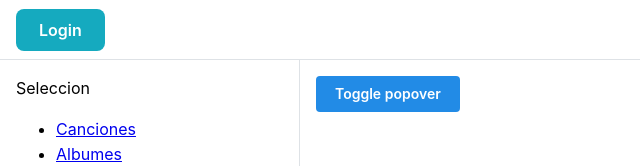
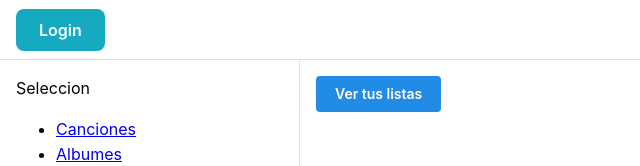
Before and after one commit to tf96-prog/xmusic_frontend, a React (Vite) app: page /listas in a window 1280 px wide. Shown: the top 166 px of the page, without its empty margins (0-640 px from the left). Built offline with nearby package versions, Linux system fonts and the light colour scheme.

Commit message:
Adding Cookie and close function to modal when the user log in

```diff
--- a/package.json
+++ b/package.json
@@ -18,6 +18,7 @@
     "postcss-preset-mantine": "^1.17.0",
     "postcss-simple-vars": "^7.0.1",
     "react": "^19.0.0",
+    "react-cookie": "^7.2.2",
     "react-dom": "^19.0.0",
     "react-player": "^2.16.0",
     "react-router": "^7.2.0",
--- a/src/App.tsx
+++ b/src/App.tsx
@@ -8,6 +8,7 @@ import Login from "./components/Login";
 import React, { useState } from "react";
 import ReactPlayer from "react-player";
 import ListaReproducciones from "./components/ListaReproducciones";
+import { CookiesProvider } from 'react-cookie';
 
 type Usuario={
     id: number
@@ -106,6 +107,7 @@ function App() {
     'setLista': setListaContext};
 
   return (
+    <CookiesProvider defaultSetOptions={{ path: '/' }}>
       <contUsuario.Provider value={userContext1}>
         <contCancion.Provider value={cancionContext1}>
           <contLista.Provider value={listaContext1}>
@@ -157,7 +159,7 @@ function App() {
 
 
       </contUsuario.Provider>
-
+    </CookiesProvider>
 
   )
 }
--- a/src/components/ListaReproducciones.tsx
+++ b/src/components/ListaReproducciones.tsx
@@ -43,7 +43,7 @@ function ListaReproduccion(){
             <>
                 <Popover width={200} position="bottom" withArrow shadow="md">
                     <Popover.Target>
-                    <Button>Toggle popover</Button>
+                        <Button>Ver tus listas</Button>
                     </Popover.Target>
                     <Popover.Dropdown>
                         <Text size="xs">Registrate para acceder a tus listas</Text>
--- a/src/components/Login.tsx
+++ b/src/components/Login.tsx
@@ -3,6 +3,7 @@ import { useDisclosure } from '@mantine/hooks';
 import { useForm } from '@mantine/form';
 import { useContext } from "react";
 import { contUsuario } from "../App";
+import { useCookies } from 'react-cookie';
 
 type FormValues = {
     usuario: string;
@@ -13,6 +14,7 @@ type FormValues = {
 
 function Login(){
 
+    const [cookies, setCookie] = useCookies(['token']);
     const user=useContext(contUsuario);
 
     const form = useForm({
@@ -34,6 +36,8 @@ function Login(){
             .then(usuario=>{
                 user.setUsuario(usuario)
                 user.setToken(data.token)
+                setCookie('token',data.token)
+                close()
             })
 
                 console.log(data)
```
Also changed, not shown: 1 other file (tests, documents, lock files or other folders). Lines whose indentation alone changed are shown as unchanged.
